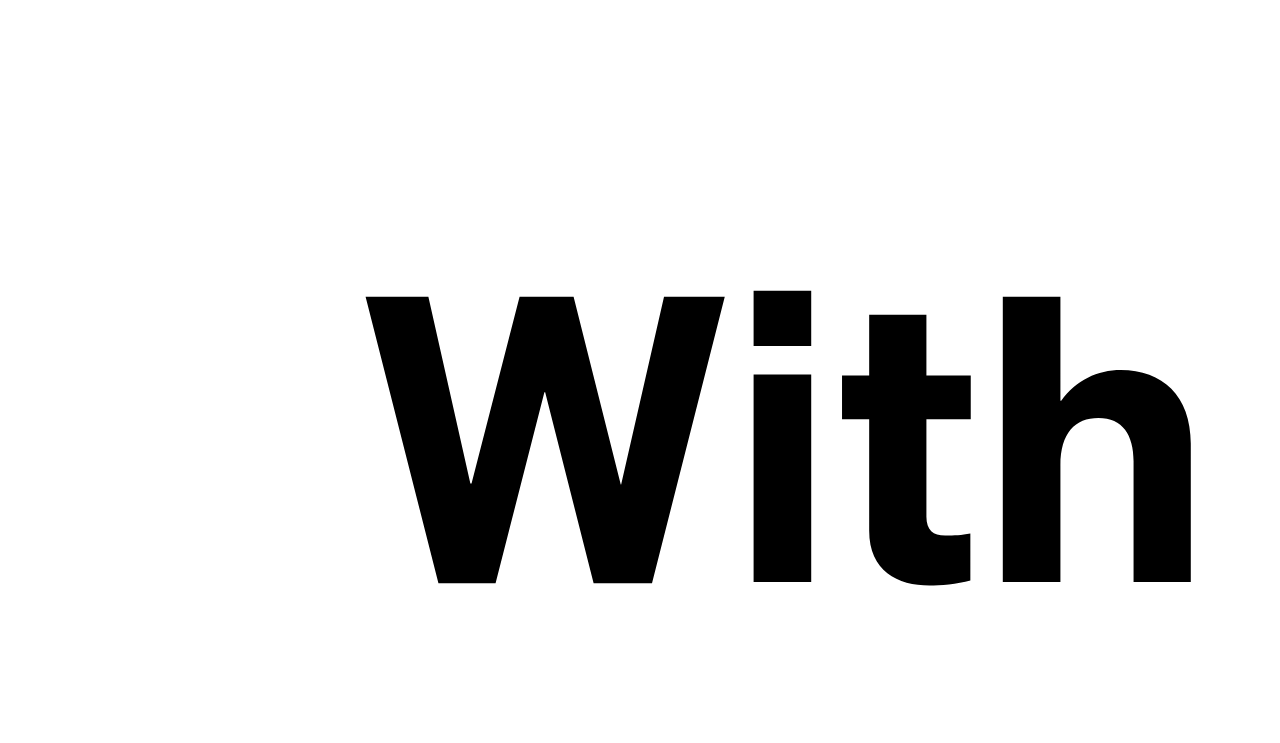
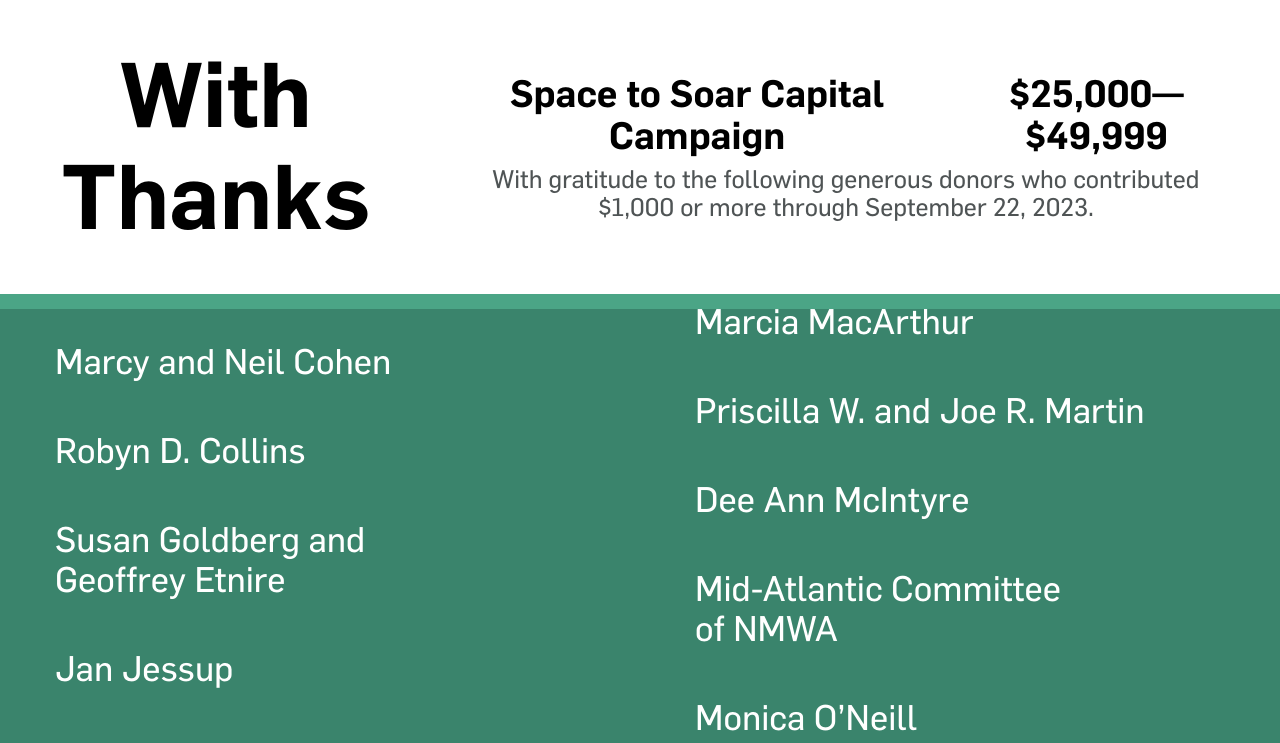
Before and after one commit to tspace-github/nmwa-react, a React (Create React App) app: page /screen-two in a window 1280 px wide. Shown: the top 743 px of the page. Built offline with nearby package versions, Linux system fonts and the light colour scheme.

Commit message:
working screen 1 & 2

```diff
--- a/src/components/ScreenOne/ScreenOne.js
+++ b/src/components/ScreenOne/ScreenOne.js
@@ -12,11 +12,10 @@
 import "./ScreenOne.scss";
 
 const ScreenOne = ({ data }) => {
-  console.log(data);
   const [allDataSetKeys] = useState(["cumulative", "2023-donors"]);
   const [level, setLevel] = useState(0);
   const [dataSetKeyIndex, setDataSetKeyIndex] = useState(0);
-  const [rootFontSize, setRootFontSize] = useState(100);
+  const [rootFontSize, setRootFontSize] = useState(10);
   const datasetkey = allDataSetKeys[dataSetKeyIndex];
   const levelLength = data[datasetkey]["levels"].length;
 
@@ -86,6 +85,7 @@
   const containerRef = useRef(null);
   useEffect(() => {
     const animationSpeed = speed;
+    const yOffset = 20;
     let columnHeight = containerRef.current.offsetHeight;
     columnHeight =
       columnHeight > window.innerHeight ? columnHeight : window.innerHeight;
@@ -98,7 +98,6 @@
       const tl = gsap.timeline({
         delay: startDelay / 1000,
         onComplete: () => {
-          // console.log("oncomplete");
           if (typeof onComplete === "function") {
             setTimeout(() => {
               onComplete();
@@ -111,14 +110,14 @@
         tl.fromTo(
           containerRef.current,
           {
-            y: "2rem",
+            y: `${yOffset}rem`,
             x: startX,
             duration: fadeInOutDuration,
             ease: "linear",
             opacity: 0,
           },
           {
-            y: "2rem",
+            y: `${yOffset}rem`,
             x: 0,
             opacity: 1,
           }
@@ -129,15 +128,19 @@
           opacity: 1,
           ease: "none",
         });
-        tl.from(containerRef.current, {
-          y: "2rem",
-        });
-        tl.to(containerRef.current, {
-          duration: bottomToTopDuration,
-          y: finalY,
-          ease: "linear",
-          paused: false,
-        });
+        tl.fromTo(
+          containerRef.current,
+          {
+            y: `${yOffset}rem`,
+          },
+
+          {
+            duration: bottomToTopDuration,
+            y: finalY,
+            ease: "linear",
+            paused: false,
+          }
+        );
       }
 
       tl.play();
--- a/src/components/ScreenOne/ScreenOne.scss
+++ b/src/components/ScreenOne/ScreenOne.scss
@@ -1,19 +1,4 @@
-$base_font_size: 100px; // 100px default for 8640 X 3840
-$columnPadding: 2rem;
-
-html,
-body {
-    height: 100vh;
-    margin: 0;
-    padding: 0;
-    font-size: $base_font_size;
-    line-height: 1.133;
-    font-weight: normal;
-    font-family: "Flama-Basic", Helvetica, Arial, sans-serif;
-    color: #4f5455;
-    text-align: center;
-    background: #333;
-}
+@import "./../../App.scss";
 
 .scr-mezzanine {
 
@@ -25,7 +10,7 @@
         color: #4f5455;
         margin: 0 0 30px 0;
         padding: 0;
-        font-size: 1.5rem;
+        font-size: 15rem;
     }
 
     h3 {
@@ -51,20 +36,20 @@
             padding: $columnPadding;
 
             h2 {
-                margin-top: 3.75rem;
-                margin-bottom: 0.5rem;
+                margin-top: 37.5rem;
+                margin-bottom: 5rem;
                 color: #d2d2d2;
             }
 
             .main-title {
-                margin-bottom: 1rem;
+                margin-bottom: 10rem;
             }
 
             .main-desc {
                 color: #4e5555;
-                margin-bottom: 4.5rem;
+                margin-bottom: 45rem;
                 line-height: 1.333;
-                font-size: 0.75rem;
+                font-size: 7.5rem;
             }
 
             .level-title,
@@ -73,13 +58,13 @@
             }
 
             .level-desc {
-                margin-bottom: 4rem;
+                margin-bottom: 40rem;
             }
 
             .active {
 
                 h2.set-title {
-                    margin-bottom: 0.5rem;
+                    margin-bottom: 5rem;
                     color: #00a884;
                 }
 
@@ -102,7 +87,7 @@
             position: relative;
             text-align: left;
             flex: 1;
-            padding: 2rem;
+            padding: 20rem;
         }
 
         .animation-container {
@@ -119,11 +104,11 @@
                 $large: 1;
 
                 @if $large {
-                    font-size: 1.5rem;
+                    font-size: 15rem;
                 }
 
                 @else {
-                    font-size: 1rem;
+                    font-size: 10rem;
                 }
             }
 
@@ -158,4 +143,5 @@
         bottom: 0;
         right: 30px;
     }
+
 }
--- a/src/components/ScreenTwo/ScreenTwo.js
+++ b/src/components/ScreenTwo/ScreenTwo.js
@@ -11,11 +11,10 @@
 import "./ScreenTwo.scss";
 
 const ScreenTwo = ({ data }) => {
-  console.log(data);
   const [allDataSetKeys] = useState(["space-to-soar"]);
   const [level, setLevel] = useState(0);
   const [dataSetKeyIndex, setDataSetKeyIndex] = useState(0);
-  const [rootFontSize, setRootFontSize] = useState(100);
+  const [rootFontSize, setRootFontSize] = useState(10);
   const datasetkey = allDataSetKeys[dataSetKeyIndex];
   const levelLength = data[datasetkey]["levels"].length;
 
@@ -59,7 +58,7 @@
             startDelay={0}
             endDelay={2000}
             onComplete={onComplete}
-            speed={35}
+            speed={150}
             fadeInOutDuration={1.5}
             rootFontSize={rootFontSize}
           >
@@ -78,16 +77,18 @@
   startDelay = 0,
   endDelay = 2000,
   onComplete,
-  speed = 35,
+  speed = 70,
   fadeInOutDuration = 1.5,
   rootFontSize,
 }) => {
   const containerRef = useRef(null);
   useEffect(() => {
     const animationSpeed = speed;
+    const yOffset = 24;
     let columnHeight = containerRef.current.offsetHeight;
     columnHeight =
       columnHeight > window.innerHeight ? columnHeight : window.innerHeight;
+
     const finalY = -columnHeight + window.innerHeight;
     const bottomToTopDuration = (finalY * -1 * animationSpeed) / 10000;
     const isRightToLeft = finalY === 0;
@@ -110,33 +111,37 @@
         tl.fromTo(
           containerRef.current,
           {
-            y: "2rem",
+            y: `${yOffset}rem`,
             x: startX,
             duration: fadeInOutDuration,
             ease: "linear",
             opacity: 0,
           },
           {
-            y: "2rem",
+            y: `${yOffset}rem`,
             x: 0,
             opacity: 1,
           }
         );
       } else {
         tl.to(containerRef.current, {
+          y: `${yOffset}rem`,
           duration: fadeInOutDuration,
           opacity: 1,
           ease: "none",
         });
-        tl.from(containerRef.current, {
-          y: "2rem",
-        });
-        tl.to(containerRef.current, {
+        tl.fromTo(
+          containerRef.current,
+          {
+            y: `${yOffset}rem`,
+          },
+          {
             duration: bottomToTopDuration,
             y: finalY,
             ease: "linear",
             paused: false,
-        });
+          }
+        );
       }
 
       tl.play();
@@ -168,10 +173,6 @@
   const nameFontSize = data[datasetkey]["levels"][level]["fontSize"];
   const nameLineHeight = data[datasetkey]["levels"][level]["leading"];
   const nameMargin = data[datasetkey]["levels"][level]["paragraphSpacing"];
-  // console.log(
-  //   "count of names: ",
-  //   Object.keys(data[datasetkey]["levels"][level]["names"]).length
-  // );
   const htmlContent = renderDataColumns(
     levelNames,
     nameFontSize,
@@ -192,9 +193,9 @@
   const nameColumns = splitNamesIntoColumns(names);
 
   const nameStyle = {
-    fontSize: `${nameFontSize / rootFontSize}rem`,
+    fontSize: `${nameFontSize / (2 * rootFontSize)}rem`,
     lineHeight: nameLineHeight / nameFontSize,
-    marginBottom: `${nameMargin / rootFontSize}rem`,
+    marginBottom: `${nameMargin / (2 * rootFontSize)}rem`,
   };
 
   return nameColumns.map((column, index) => (
@@ -225,11 +226,6 @@
       columns.push(column);
     }
 
-    while (columns.length < 3) {
-      const col = [];
-      columns.push(col);
-    }
-
     return columns;
   };
   const sortedNamesObjectKeys = Object.keys(data).sort();
@@ -244,51 +240,13 @@
 const InfoColumn = ({ allDataSetKeys, activeKeyIndex, data, level }) => {
   // console.log('InfoColumn: ', allDataSetKeys, activeKeyIndex, data, level)
 
-  const getCampaignDescription = () => {
-    const currentCampaignDesc = he.decode(
-      data[allDataSetKeys[activeKeyIndex]]["campaignInfo"][0]["description"]
-    );
-    const descParts = currentCampaignDesc.split("|");
-
-    const desc = descParts.join("<br />");
-
-    return desc;
-  };
-
-  const getDsetsAndLevels = () => {
-    return allDataSetKeys.map((dskey, index) => {
-      const isActive = index === activeKeyIndex;
-      const subDataSet = data[allDataSetKeys[index]];
-      const campaignInfoData = subDataSet["campaignInfo"][0];
-      const levelData = subDataSet["levels"][level];
   return (
-        <div key={index} className={isActive ? "active" : ""}>
-          <h2 className="set-title">
-            {campaignInfoData["title"] ? campaignInfoData["title"] : ""}
-          </h2>
-          {isActive ? (
-            <>
-              <h3 className="level-title">
-                {levelData["title"] ? levelData["title"] : ""}
-              </h3>
-              {/*<h4 className="level-desc">
-                {levelData["description"] ? levelData["description"] : ""}
-          </h4>*/}
-            </>
-          ) : null}
-        </div>
-      );
-    });
-  };
-
-  return (
-    <React.Fragment>
-      <div class="header-bar">
-        <div class="main-header-text">
+    <div className="header-bar">
+      <div className="main-header-text">
         <h1>With Thanks</h1>
       </div>
-        <div class="secondary-header-text">
-          <div class="sub-headings">
+      <div className="secondary-header-text">
+        <div className="sub-headings">
           <h2>
             {data[allDataSetKeys[activeKeyIndex]]["campaignInfo"][0]["title"]}
           </h2>
@@ -297,7 +255,7 @@
           </h2>
         </div>
         <div
-            class="description"
+          className="description"
           dangerouslySetInnerHTML={{
             __html:
               data[allDataSetKeys[activeKeyIndex]]["campaignInfo"][0][
@@ -307,25 +265,6 @@
         ></div>
       </div>
     </div>
-
-      {/*<div className="column top-col">
-        <h1 className="main-title">With Thanks</h1>
-        <p
-          className="main-desc"
-          dangerouslySetInnerHTML={{
-            __html: getCampaignDescription(),
-          }}
-        ></p>
-
-        {getDsetsAndLevels()}
-
-        {/*
-        <div className="footer">
-          <img src={Logo} alt="NMWA Logo" />
-        </div>
-      * /}
-    </div> */}
-    </React.Fragment>
   );
 };
 
--- a/src/components/ScreenTwo/ScreenTwo.scss
+++ b/src/components/ScreenTwo/ScreenTwo.scss
@@ -1,165 +1,6 @@
-$base_font_size_two: 10px; // 100px default for 8640 X 3840
-$columnPadding_two: 2rem;
+@import "./../../App.scss";
 
 .scr-two {
-
-  height: 100vh;
-  margin: 0;
-  padding: 0;
-  font-size: $base_font_size_two;
-  line-height: 1.133;
-  font-weight: normal;
-  font-family: "Flama-Basic", Helvetica, Arial, sans-serif;
-  color: #4f5455;
-  text-align: center;
-  background: #333;
-
-  h1,
-  h2,
-  h3 {
-    font-weight: bold;
-    font-family: "Flama-Semibold", Helvetica, Arial, sans-serif;
-    color: #4f5455;
-    margin: 0 0 30px 0;
-    padding: 0;
-    font-size: 1.5rem;
-  }
-
-  h3 {
-    color: #d2d2d2;
-  }
-
-  p {
-    padding: 0;
-    margin: 0 0 50px 0;
-  }
-
-  .app {
-    overflow: hidden;
-    display: flex;
-    z-index: 1;
-    width: 8640px;
-    height: 3840px;
-    background: #fff;
-
-    .left-col {
-      width: 25%;
-      height: 100vh;
-      padding: $columnPadding_two;
-
-      h2 {
-        margin-top: 3.75rem;
-        margin-bottom: 0.5rem;
-        color: #d2d2d2;
-      }
-
-      .main-title {
-        margin-bottom: 1rem;
-      }
-
-      .main-desc {
-        color: #4e5555;
-        margin-bottom: 4.5rem;
-        line-height: 1.333;
-        font-size: 0.75rem;
-      }
-
-      .level-title,
-      .level-desc {
-        display: none;
-      }
-
-      .level-desc {
-        margin-bottom: 4rem;
-      }
-
-      .active {
-
-        h2.set-title {
-          margin-bottom: 0.5rem;
-          color: #00a884;
-        }
-
-        .level-title,
-        .level-desc {
-          display: block;
-        }
-
-        h3 {
-          color: #4f5455;
-          font-family: "Flama-Basic";
-          margin-top: 0;
-        }
-      }
-    }
-
-    .column {
-      margin: 0;
-      overflow: hidden;
-      position: relative;
-      text-align: left;
-      flex: 1;
-      padding: 2rem;
-    }
-
-    .animation-container {
-      opacity: 0;
-
-      .columns-container {
-        display: flex;
-        justify-content: space-between;
-      }
-
-      .name {
-        margin: 0 0 35px 5px;
-        color: #333;
-        $large: 1;
-
-        @if $large {
-          font-size: 1.5rem;
-        }
-
-        @else {
-          font-size: 1rem;
-        }
-      }
-
-      .column {
-        padding-top: 0;
-      }
-    }
-
-
-
-    // wrapper around the scroller
-    .auto-scroll-wrapper {
-      width: 75%;
-    }
-
-    .dont-overflow {
-      overflow: hidden;
-      height: 100vh
-    }
-  }
-
-
-  // styling from Leon
-
-  .footer {
-    display: flex;
-    flex-direction: column;
-    margin-left: auto;
-    width: 30%;
-    text-align: right;
-    position: absolute;
-    bottom: 0;
-    right: 30px;
-  }
-}
-
-
-.scr-two {
-  font-size: 10px;
 
   h1,
   h2,
@@ -190,24 +31,24 @@
     background: #fff;
     flex-direction: column;
 
-
-
     .header-bar {
       align-items: center;
       margin-top: 0;
       display: flex;
       flex-direction: row;
-      justify-content: flex-start;
+      justify-content: space-between;
       align-items: center;
       overflow: hidden;
-      width: 100%;
       position: absolute;
-      gap: 60px;
+      gap: 8rem;
       left: 0;
       background-color: #ffffff;
-      padding: 0.9rem 1rem;
+      padding: 4.5rem 5rem;
       top: 0;
       z-index: 9;
+      border-bottom: solid 1.5rem #4ba586;
+      width: 100%;
+      box-sizing: border-box;
 
       h1,
       h2,
@@ -218,7 +59,7 @@
 
       .main-header-text {
         h1 {
-          font-size: 4rem;
+          font-size: 9rem;
         }
       }
 
@@ -233,67 +74,14 @@
           gap: 3rem;
 
           h2 {
-            font-size: 1.4rem;
+            font-size: 3.75rem;
           }
         }
 
         .description {
-          font-size: 1rem;
+          font-size: 2.5rem;
         }
 
-      }
-    }
-
-    .top-col {
-      width: 100%;
-      height: 3rem;
-      padding: $columnPadding_two;
-      display: flex;
-      align-items: center;
-
-      h2 {
-        margin-top: 3.75rem;
-        margin-bottom: 0.5rem;
-        color: #d2d2d2;
-      }
-
-      .main-title {
-        margin-bottom: 1rem;
-      }
-
-      .main-desc {
-        color: #4e5555;
-        margin-bottom: 4.5rem;
-        line-height: 1.333;
-        font-size: 0.75rem;
-      }
-
-      .level-title,
-      .level-desc {
-        display: none;
-      }
-
-      .level-desc {
-        margin-bottom: 4rem;
-      }
-
-      .active {
-
-        h2.set-title {
-          margin-bottom: 0.5rem;
-          color: #00a884;
-        }
-
-        .level-title,
-        .level-desc {
-          display: block;
-        }
-
-        h3 {
-          color: #4f5455;
-          font-family: "Flama-Basic";
-          margin-top: 0;
-        }
       }
     }
 
@@ -303,7 +91,7 @@
       position: relative;
       text-align: left;
       flex: 1;
-      padding: 2rem;
+      padding: 5rem;
     }
 
     .animation-container {
@@ -316,16 +104,7 @@
 
       .name {
         margin: 0 0 35px 5px;
-        color: #333;
-        $large: 1;
-
-        @if $large {
-          font-size: 1.5rem;
-        }
-
-        @else {
-          font-size: 1rem;
-        }
+        color: #fff;
       }
 
       .column {
@@ -333,19 +112,17 @@
       }
     }
 
-
-
     // wrapper around the scroller
     .auto-scroll-wrapper {
-      width: 75%;
+      width: 100%;
     }
 
     .dont-overflow {
       overflow: hidden;
-      height: 100vh
+      height: 100vh;
+      background-color: #3a846c;
     }
   }
-
 
   // styling from Leon
 
```
Also changed, not shown: src/App.scss (+3 -152 lines). Lines whose indentation alone changed are shown as unchanged.
